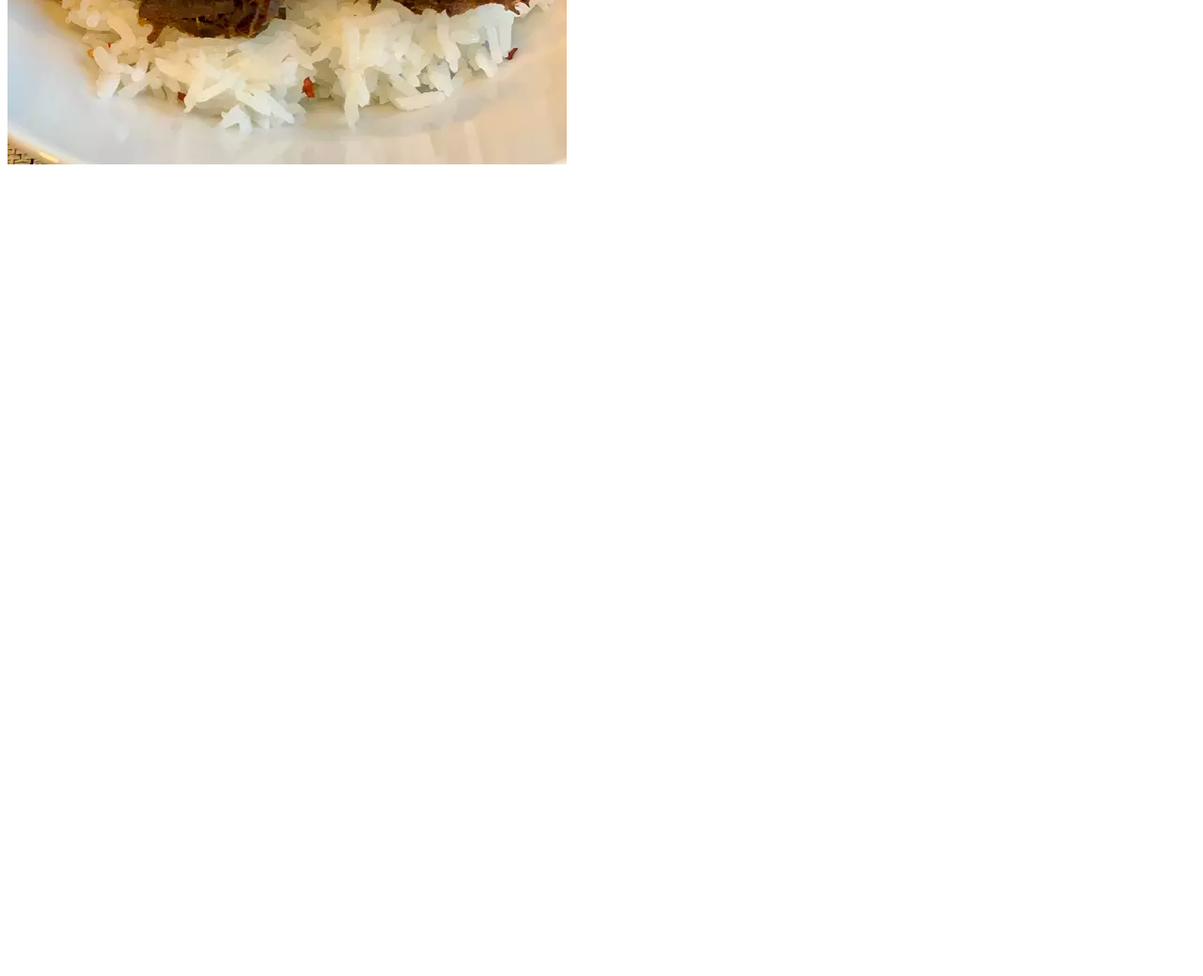
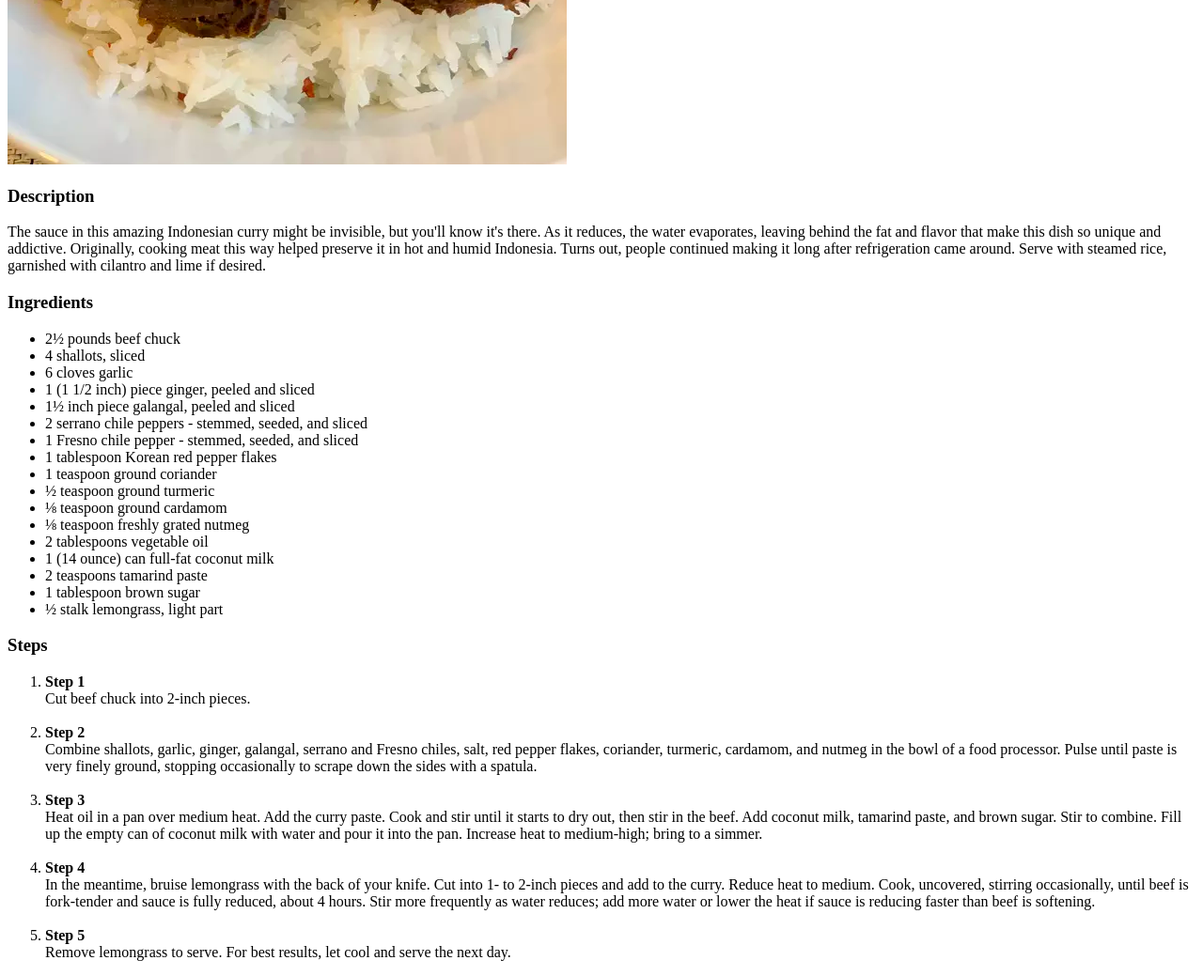
Before and after one commit to ambrosiaan/odin-recipes, a website: page recipes/rendang.html in a window 1280 px wide. Shown: the part 500-1539 px from the top of the page at 94% size. Before the commit the page ends 800 px from the top, so only its background shows below. Drawn offline with Linux system fonts and the light colour scheme.

Commit message:
Add recipe for Beef Rendang

```diff
--- a/recipes/rendang.html
+++ b/recipes/rendang.html
@@ -1,13 +1,75 @@
 <!DOCTYPE html>
 <html lang="en">
+
 <head>
     <meta charset="UTF-8">
     <meta http-equiv="X-UA-Compatible" content="IE=edge">
     <meta name="viewport" content="width=device-width, initial-scale=1.0">
     <title>Beef Rendang</title>
 </head>
+
 <body>
     <h1>Beef Rendang</h1>
-    <img src="../img/beef-rendang.webp">
+    <img src="../img/beef-rendang.webp" , alt="Beef Rendang">
+    <h3>Description</h3>
+    <p>
+        The sauce in this amazing Indonesian curry might be invisible, but you'll know it's there. As it reduces, the
+        water evaporates, leaving behind the fat and flavor that make this dish so unique and addictive. Originally,
+        cooking meat this way helped preserve it in hot and
+        humid Indonesia. Turns out, people continued making it long after refrigeration came around. Serve with steamed
+        rice, garnished with cilantro and lime if desired.
+    </p>
+    <h3>Ingredients</h3>
+    <ul>
+        <li>2½ pounds beef chuck</li>
+        <li>4 shallots, sliced</li>
+        <li>6 cloves garlic</li>
+        <li>1 (1 1/2 inch) piece ginger, peeled and sliced</li>
+        <li>1½ inch piece galangal, peeled and sliced</li>
+        <li>2 serrano chile peppers - stemmed, seeded, and sliced</li>
+        <li>1 Fresno chile pepper - stemmed, seeded, and sliced</li>
+        <li>1 tablespoon Korean red pepper flakes</li>
+        <li>1 teaspoon ground coriander</li>
+        <li>½ teaspoon ground turmeric</li>
+        <li>⅛ teaspoon ground cardamom</li>
+        <li>⅛ teaspoon freshly grated nutmeg</li>
+        <li>2 tablespoons vegetable oil</li>
+        <li>1 (14 ounce) can full-fat coconut milk</li>
+        <li>2 teaspoons tamarind paste</li>
+        <li>1 tablespoon brown sugar</li>
+        <li>½ stalk lemongrass, light part</li>
+    </ul>
+    <h3>Steps</h3>
+    <ol>
+        <li>
+            <strong>Step 1</strong> <br>
+            Cut beef chuck into 2-inch pieces.
+        </li><br>
+        <li>
+            <strong>Step 2</strong> <br>
+            Combine shallots, garlic, ginger, galangal, serrano and Fresno chiles, salt, red pepper flakes, coriander,
+            turmeric,
+            cardamom, and nutmeg in the bowl of a food processor. Pulse until paste is very finely ground, stopping
+            occasionally to
+            scrape down the sides with a spatula.
+        </li><br>
+        <li>
+            <strong>Step 3</strong> <br>
+            Heat oil in a pan over medium heat. Add the curry paste. Cook and stir until it starts to dry out, then stir
+            in the beef. Add coconut milk, tamarind paste, and brown sugar. Stir to combine. Fill up the empty can of
+            coconut milk with water and pour it into the pan. Increase heat to medium-high; bring to a simmer.
+        </li><br>
+        <li>
+            <strong>Step 4</strong> <br>
+            In the meantime, bruise lemongrass with the back of your knife. Cut into 1- to 2-inch pieces and add to the
+            curry. Reduce heat to medium. Cook, uncovered, stirring occasionally, until beef is fork-tender and sauce is
+            fully reduced, about 4 hours. Stir more frequently as water reduces; add more water or lower the heat if
+            sauce is reducing faster than beef is softening.
+        </li><br>
+        <li>
+            <strong>Step 5</strong> <br>
+            Remove lemongrass to serve. For best results, let cool and serve the next day.
+        </li>
+    </ol>
 </body>
 </html>
```
